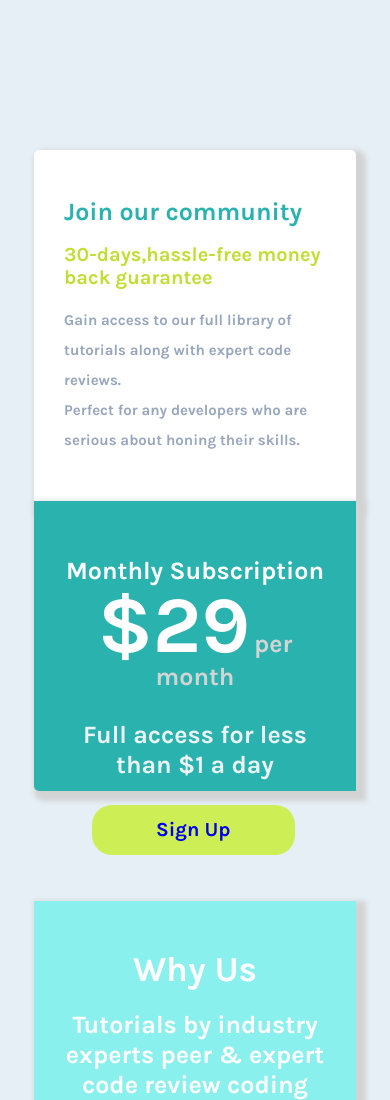
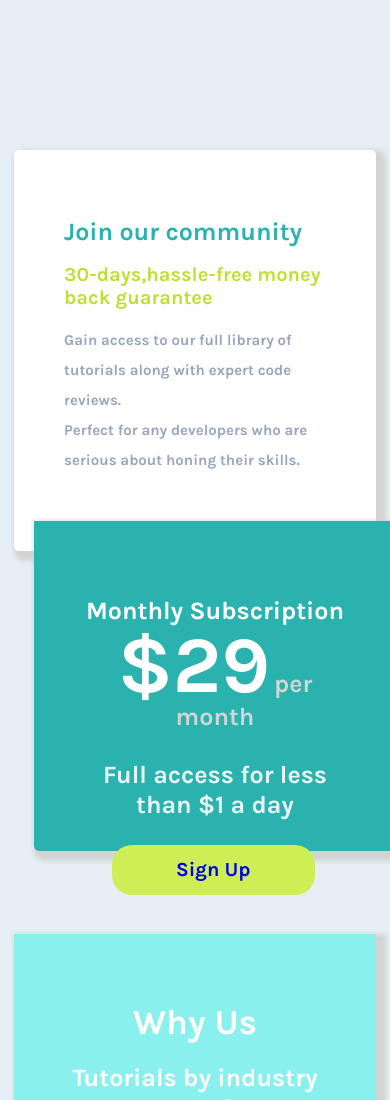
Before and after one commit to hesham931/single-price, a plain HTML site: page index.html in a window 390 px wide. Shown: the top 1100 px of the page. Drawn offline with Linux system fonts and the light colour scheme.

Commit message:
Update style.css

```diff
--- a/style.css
+++ b/style.css
@@ -91,6 +91,7 @@ h3.why_us{
         margin-top:150px;
         width:70%;
         height:150%;
+        padding:50px;
     }
     .element h1{
         font-size:25px
@@ -105,9 +106,10 @@ h3.why_us{
         width:100%;
         height:110%;
         position:relative;
-        top:20%;
+        top:17%;
         margin-right:-30px;
-        margin-bottom:150px
+        margin-bottom:150px;
+        padding:50px;
     }
     .left{
         clear:both;
@@ -115,6 +117,7 @@ h3.why_us{
         top:20px;
         margin-left:-30px;
         text-align:center;
+        padding:50px;
     }
     div.left p{
         font-size:25px
```
